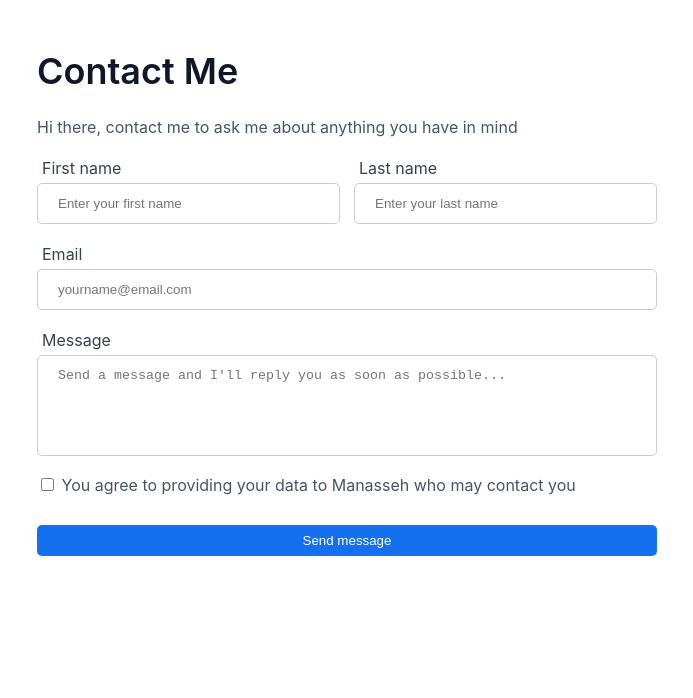
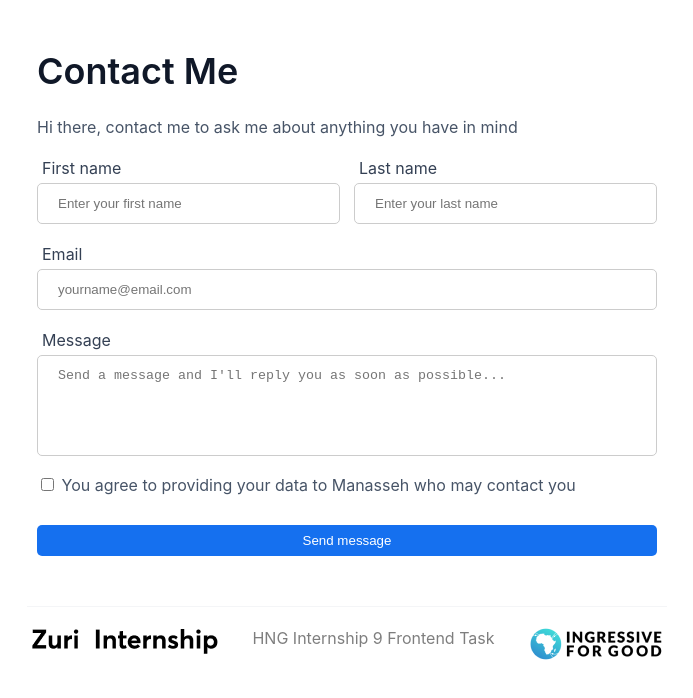
Before and after one commit to jackfros-glitch/HNG_Stage1, a React (Create React App) app: page /contact in a window 1280 px wide. Shown: the top 698 px of the page, without its empty margins (293-986 px from the left). Built offline with nearby package versions, Linux system fonts and the light colour scheme.

Commit message:
Style: Add footer to the contact page

```diff
--- a/src/Components/Footer.js
+++ b/src/Components/Footer.js
@@ -3,14 +3,18 @@ import i4g from '../images/I4G.png'
 import zuri from '../images/Zuri.png'
 import slack from '../images/slack.png'
 import github from '../images/github.png'
+import { useLocation } from 'react-router-dom'
 
 function Footer() {
+
+  const location = useLocation()
+
   return (
     <div className=''>
-        <div className='social_icons' hidden>
+        {location.pathname === '/' && <div className='social_icons' hidden>
             <img src={slack} alt="slack icon" style={{marginRight:'20px'}}/>
             <img src={github} alt="github icon" />
-        </div>
+        </div>}
 
         <div className='footer'>
             <p><img src={zuri} alt="Zuri internship logo"/></p>
--- a/src/Pages/Contact.js
+++ b/src/Pages/Contact.js
@@ -1,5 +1,6 @@
 import Header from "../Components/Header"
 import ContactForm from "../Components/ContactForm"
+import Footer from "../Components/Footer"
 
 function Contact() {
   return (
@@ -7,6 +8,7 @@ function Contact() {
       <div className="box">
         <Header/>
         <ContactForm/>
+        <Footer/>
       </div>
     </div>
   )
```
